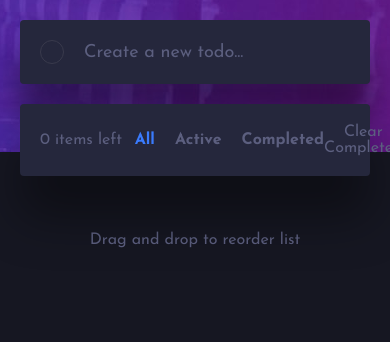
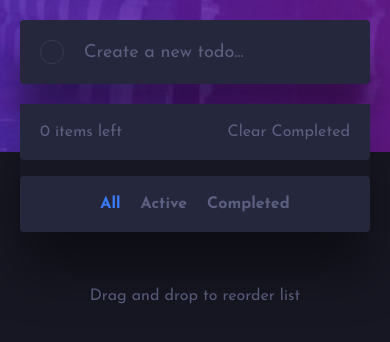
Before and after one commit to adilaltynbekov/Todo-App, a plain HTML site: page index.html in a window 390 px wide. Shown: the part 148-490 px from the top of the page. Drawn offline with Linux system fonts and the light colour scheme.

Commit message:
style: make a mobile layout for mobile devices

```diff
--- a/css/queries.css
+++ b/css/queries.css
@@ -1,3 +1,33 @@
 @media (max-width: 640px) {
+  .app__todo-controls {
+    grid-template-columns: 1fr 1fr;
+    grid-template-areas: "count clear" "filters filters";
+    row-gap: 16px;
+    background-color: transparent;
+    padding: 0;
+  }
 
+  .app__todo-list {
+    border-top-left-radius: 4px;
+    border-top-right-radius: 4px;
+  }
+
+  .app__items-left {
+    background-color: var(--bg-app);
+    padding: 1.25rem;
+    border-bottom-left-radius: 4px;
+  }
+
+  .app__filters {
+    background-color: var(--bg-app);
+    padding: 1.25rem;
+    border-radius: 4px;
+  }
+
+  .app__clear-completed-btn-container {
+    /* display: flex; */
+    background-color: var(--bg-app);
+    border-bottom-right-radius: 4px;
+    padding: 1.25rem;
+  }
 }
--- a/css/style.css
+++ b/css/style.css
@@ -70,7 +70,14 @@ body,
 .footer__wrapper,
 .app__todo-controls,
 .app__filter-btn,
-.app__clear-completed-btn {
+.app__clear-completed-btn,
+.app__clear-completed-btn-container,
+.app__todo-list,
+.app__todo,
+.todo__wrapper,
+.app__todo-form,
+.app__items-left,
+.app__filters {
   transition:
     background-color 0.3s ease,
     color 0.3s ease,
@@ -211,12 +218,13 @@ main {
 
 /* TODO */
 .app__todo-stack-wrapper {
-  background-color: var(--bg-app);
+  /* background-color: var(--bg-app); */
   border-radius: 4px;
   box-shadow: var(--shadow-stack);
 }
 
 .app__todo-list {
+  background-color: var(--bg-app);
   list-style: none;
   color: var(--text-main);
   font-size: 1.125rem;
@@ -433,25 +441,47 @@ main {
 
 /* CONTROLS */
 .app__todo-controls {
-  display: flex;
-  justify-content: space-between;
-  align-items: center;
+  display: grid;
+  grid-template-areas: "count filters clear";
   padding: 1.25rem;
+  background-color: var(--bg-app);
   color: var(--text-secondary);
   font-size: 1rem;
 }
 
 .app__items-left {
+  grid-area: count;
+  /* background-color: var(--bg-app); */
   min-width: 9.5ch;
+  color: inherit;
 }
 
 .app__filters {
   display: flex;
+  justify-content: center;
+  /* background-color: var(--bg-app); */
   gap: 1.25rem;
+  grid-area: filters;
 }
 
-.app__filter-btn,
+.app__clear-completed-btn-container {
+  display: flex;
+  justify-content: end;
+  background-color: var(--bg-app);
+  grid-area: clear;
+}
+
 .app__clear-completed-btn {
+  background-color: transparent;
+  border: none;
+  color: var(--text-secondary);
+  font-size: 1rem;
+  font-family: inherit;
+  cursor: pointer;
+}
+
+.app__filter-btn {
+  font-weight: 700;
   background-color: transparent;
   border: none;
   color: var(--text-secondary);
@@ -462,10 +492,6 @@ main {
 
 .active-filter {
   color: var(--clr-accent);
-}
-
-.app__filter-btn {
-  font-weight: 700;
 }
 
 .app__filter-btn:not(.active-filter):hover,
--- a/index.html
+++ b/index.html
@@ -101,9 +101,11 @@
                 Completed
               </button>
             </div>
-            <button class="app__clear-completed-btn" type="button">
-              Clear Completed
-            </button>
+            <div class="app__clear-completed-btn-container">
+              <button class="app__clear-completed-btn" type="button">
+                Clear Completed
+              </button>
+            </div>
           </div>
         </div>
       </div>
```
